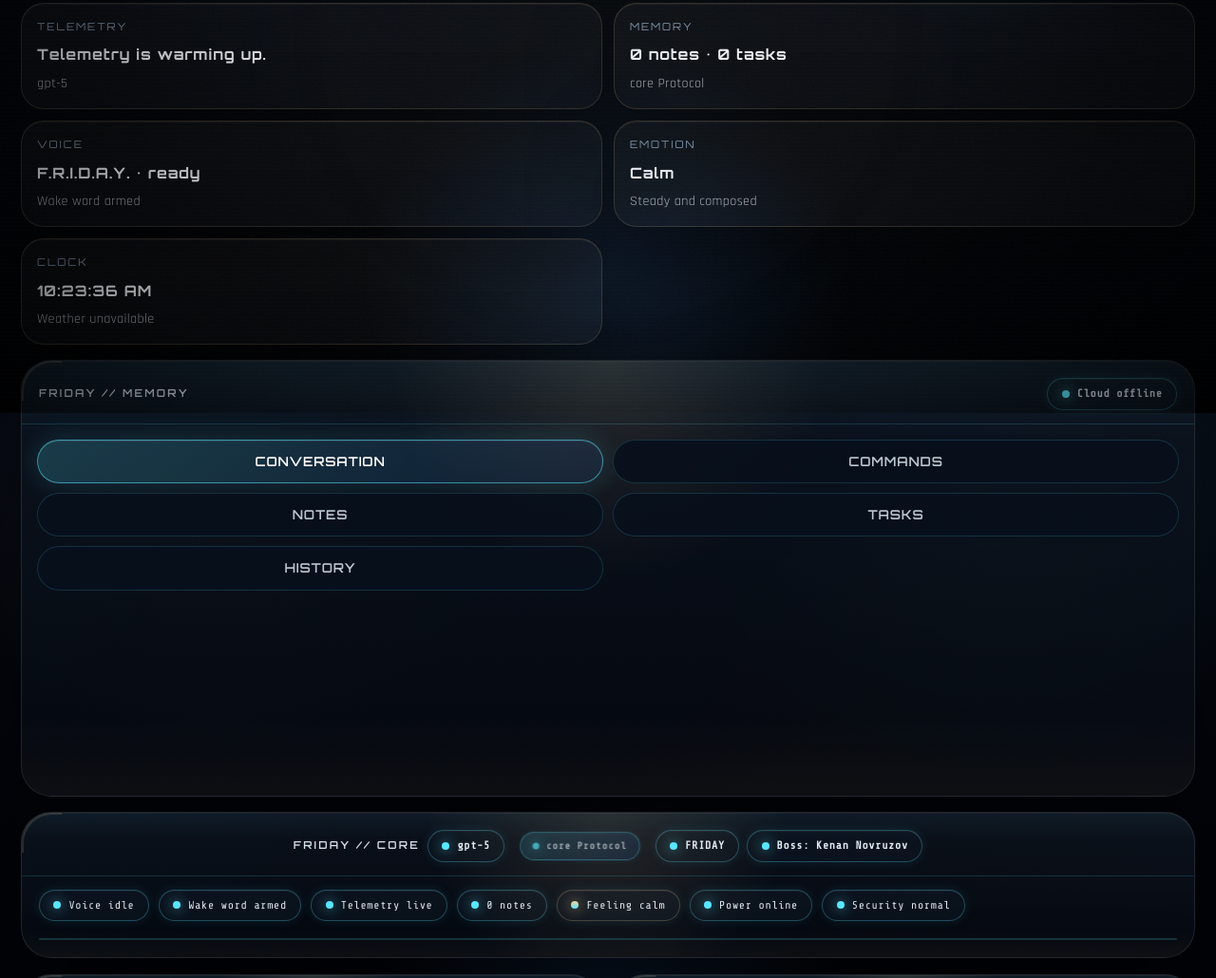
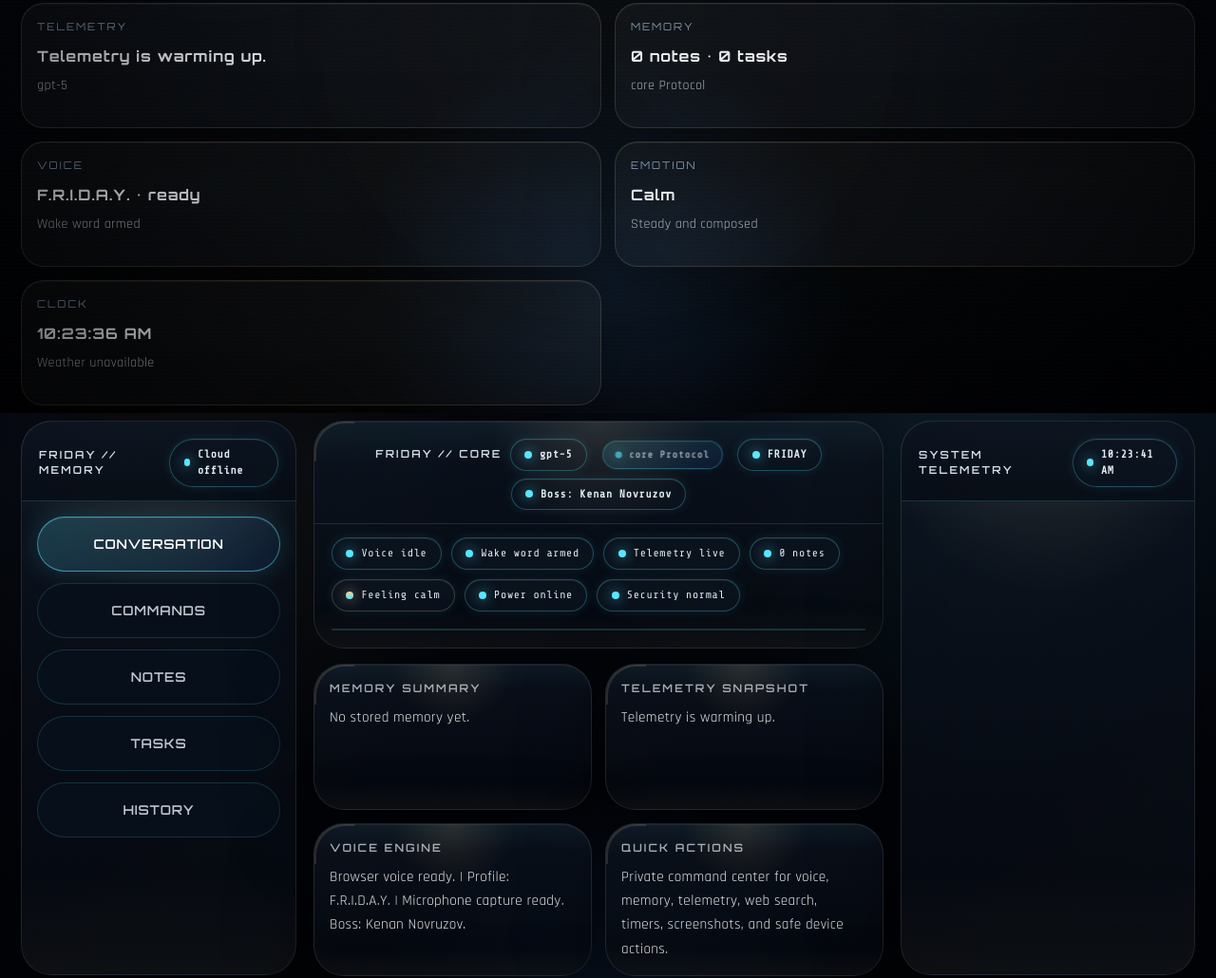
Before and after one commit to Capydagoat47/F.R.I.D.A.Y, a website: page index.html in a window 1280 px wide. Shown: the part 365-1395 px from the top of the page at 95% size. Drawn offline with nearby package versions, Linux system fonts and the light colour scheme; no server answers.

Commit message:
TV AND PHONE AND WAY COLLER.

```diff
--- a/app.css
+++ b/app.css
@@ -2207,3 +2207,202 @@ body::after {
     border-radius: 24px;
   }
 }
+
+/* =========================================
+   FINAL LAYOUT OVERRIDES
+   ========================================= */
+
+.shell {
+  max-width: 1720px;
+  margin: 0 auto;
+}
+
+.hud-grid {
+  grid-template-columns: clamp(290px, 18vw, 360px) minmax(0, 1fr) clamp(310px, 19vw, 380px);
+  gap: 18px;
+}
+
+.rail {
+  overflow: hidden;
+}
+
+.rail .panel-head {
+  position: sticky;
+  top: 0;
+  z-index: 3;
+  background: linear-gradient(180deg, rgba(12, 19, 31, 0.96), rgba(8, 13, 21, 0.94));
+  backdrop-filter: blur(18px) saturate(160%);
+}
+
+.tab-strip {
+  grid-template-columns: 1fr;
+  gap: 12px;
+}
+
+.tab {
+  min-height: 58px;
+  padding: 0.82rem 0.9rem;
+  white-space: normal;
+  line-height: 1.08;
+}
+
+.panel-scroll {
+  padding: 0 16px 20px;
+}
+
+.center-grid {
+  gap: 14px;
+}
+
+.micro-panel {
+  min-height: 154px;
+  display: grid;
+  grid-template-rows: auto minmax(0, 1fr);
+  gap: 10px;
+}
+
+.micro-body {
+  min-height: 0;
+  overflow: auto;
+  padding-right: 8px;
+}
+
+#memorySummary {
+  max-height: clamp(8rem, 13vh, 11rem);
+  overflow-y: auto;
+  padding-right: 8px;
+  scrollbar-width: thin;
+  scrollbar-color: rgba(var(--accent-rgb), 0.55) rgba(255, 255, 255, 0.04);
+}
+
+#memorySummary::-webkit-scrollbar {
+  width: 8px;
+}
+
+#memorySummary::-webkit-scrollbar-track {
+  background: rgba(255, 255, 255, 0.04);
+  border-radius: 999px;
+}
+
+#memorySummary::-webkit-scrollbar-thumb {
+  background: linear-gradient(180deg, rgba(var(--accent-rgb), 0.7), rgba(var(--cyan-rgb), 0.55));
+  border-radius: 999px;
+}
+
+.dashboard-strip {
+  gap: 14px;
+}
+
+.dashboard-card {
+  min-height: 132px;
+  display: grid;
+  align-content: start;
+  gap: 8px;
+  overflow: auto;
+  scrollbar-width: thin;
+  scrollbar-color: rgba(var(--accent-rgb), 0.5) rgba(255, 255, 255, 0.04);
+}
+
+.dashboard-card strong {
+  margin-top: 4px;
+}
+
+.dashboard-card small {
+  margin-top: 0;
+}
+
+.dashboard-card::-webkit-scrollbar {
+  width: 8px;
+}
+
+.dashboard-card::-webkit-scrollbar-track {
+  background: rgba(255, 255, 255, 0.04);
+  border-radius: 999px;
+}
+
+.dashboard-card::-webkit-scrollbar-thumb {
+  background: linear-gradient(180deg, rgba(var(--accent-rgb), 0.6), rgba(var(--cyan-rgb), 0.45));
+  border-radius: 999px;
+}
+
+@media (max-width: 780px) {
+  .shell {
+    max-width: none;
+    padding: 12px;
+  }
+
+  .hud-grid {
+    gap: 12px;
+  }
+
+  .tab-strip,
+  .dashboard-strip {
+    grid-template-columns: repeat(2, minmax(0, 1fr));
+  }
+
+  .tab {
+    min-height: 52px;
+    font-size: 0.72rem;
+  }
+
+  .dashboard-strip {
+    grid-template-columns: 1fr;
+  }
+
+  .dashboard-card {
+    min-height: 118px;
+  }
+
+  .micro-panel {
+    min-height: 128px;
+  }
+
+  #memorySummary,
+  .micro-body {
+    max-height: 8rem;
+  }
+
+  .panel {
+    border-radius: 20px;
+  }
+}
+
+@media (min-width: 1800px) {
+  .shell {
+    max-width: 1920px;
+    padding: 30px;
+    gap: 20px;
+  }
+
+  .hud-grid {
+    grid-template-columns: clamp(360px, 18vw, 440px) minmax(0, 1fr) clamp(360px, 18vw, 440px);
+    gap: 22px;
+  }
+
+  .luxury-title {
+    font-size: clamp(2.6rem, 4vw, 5rem);
+  }
+
+  .luxury-copy {
+    font-size: 1.08rem;
+  }
+
+  .tab {
+    min-height: 64px;
+    font-size: 0.9rem;
+  }
+
+  .micro-panel,
+  .dashboard-card {
+    min-height: 172px;
+  }
+
+  #memorySummary,
+  .micro-body {
+    max-height: clamp(9rem, 12vh, 13rem);
+  }
+
+  .orb-shell {
+    min-height: 680px;
+  }
+}
```
